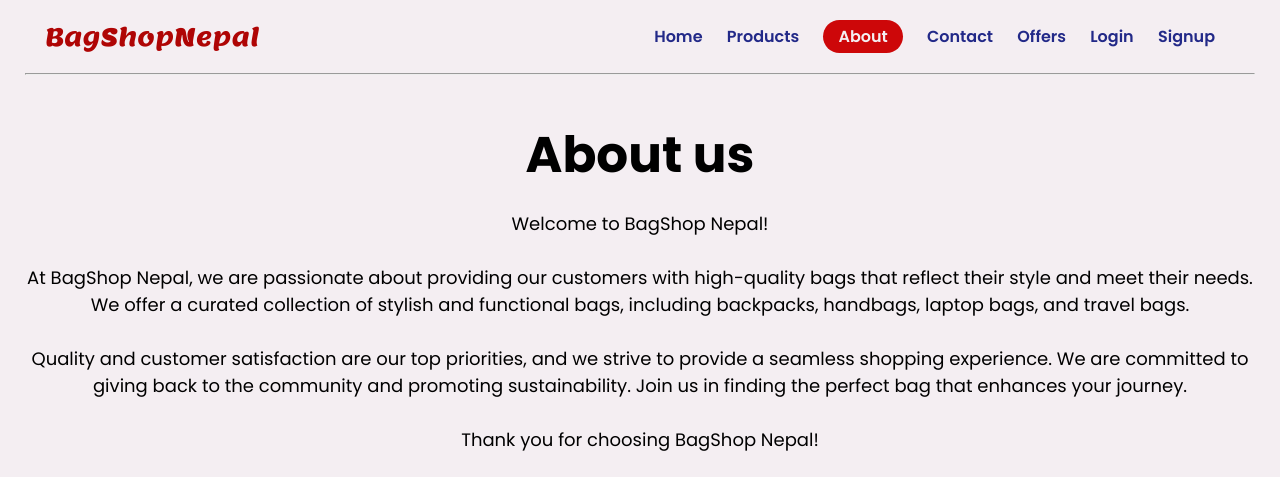
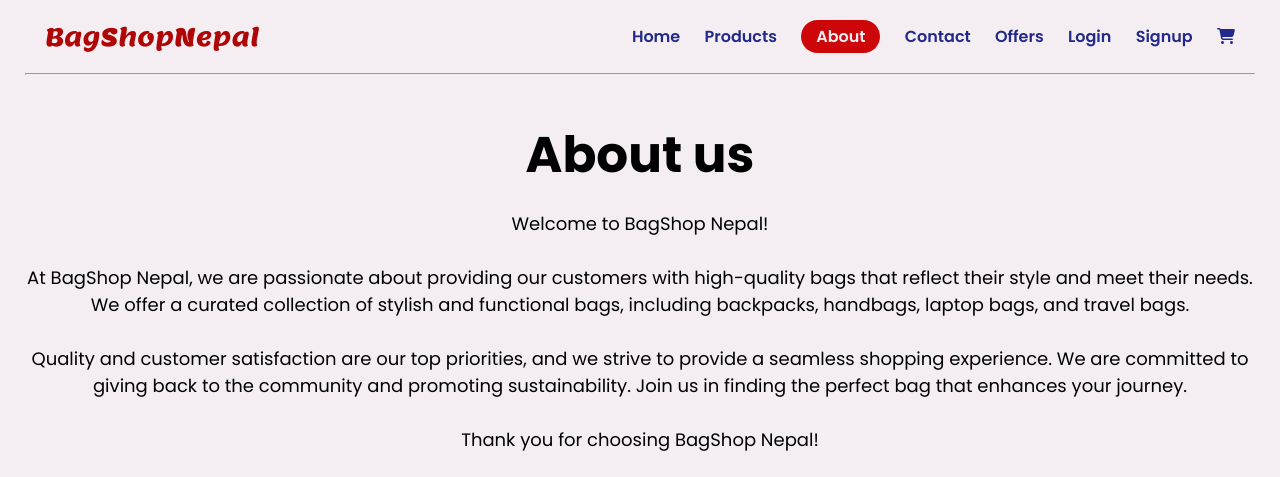
Before and after one commit to AayuStha/project-ecommerce, a PHP site: page /about.html in a window 1280 px wide. Shown: the top 477 px of the page. Run offline with PHP 8.4, Linux system fonts and the light colour scheme.

Commit message:
cart icon

```diff
--- a/about.html
+++ b/about.html
@@ -32,6 +32,7 @@
                         <li><a href="/project-ecommerce/offers.html">Offers</a></li>
                         <li><a href="/project-ecommerce/login.php">Login</a></li>
                         <li><a href="/project-ecommerce/signup.html">Signup</a></li>
+                        <a href="cart.php"><i class="fa-solid fa-cart-shopping"></i></a>
                     </ul>
                 </nav>
                 <button id="hamburger-menu" class="hamburger-menu">
--- a/cart.php
+++ b/cart.php
@@ -104,6 +104,7 @@
                         <li><a href="/project-ecommerce/offers.html">Offers</a></li>
                         <li><a href="/project-ecommerce/login.php">Login</a></li>
                         <li><a href="/project-ecommerce/signup.html">Signup</a></li>
+                        <a href="cart.php"><i class="fa-solid fa-cart-shopping"></i></a>
                     </ul>
                 </nav>
                 <button id="hamburger-menu" class="hamburger-menu">
--- a/contact.html
+++ b/contact.html
@@ -35,6 +35,7 @@
                         <li><a href="/project-ecommerce/offers.html">Offers</a></li>
                         <li><a href="/project-ecommerce/login.php">Login</a></li>
                         <li><a href="/project-ecommerce/signup.html">Signup</a></li>
+                        <a href="cart.php"><i class="fa-solid fa-cart-shopping"></i></a>
                     </ul>
                 </nav>
                 <button id="hamburger-menu" class="hamburger-menu">
--- a/insert.php
+++ b/insert.php
@@ -32,6 +32,7 @@
                         <li><a href="/project-ecommerce/offers.html">Offers</a></li>
                         <li><a href="/project-ecommerce/backend/contact.php">Login</a></li>
                         <li><a href="/project-ecommerce/signup.html">Signup</a></li>
+                        <a href="cart.php"><i class="fa-solid fa-cart-shopping"></i></a>
                     </ul>
                 </nav>
                 <button id="hamburger-menu" class="hamburger-menu">
--- a/login.php
+++ b/login.php
@@ -160,6 +160,7 @@
                         <li><a href="/project-ecommerce/offers.html">Offers</a></li>
                         <li><a href="/project-ecommerce/backend/contact.php" class="active">Login</a></li>
                         <li><a href="/project-ecommerce/signup.html">Signup</a></li>
+                        <a href="cart.php"><i class="fa-solid fa-cart-shopping"></i></a>
                     </ul>
                 </nav>
                 <button id="hamburger-menu" class="hamburger-menu">
--- a/offers.html
+++ b/offers.html
@@ -32,6 +32,7 @@
                     <li><a href="/project-ecommerce/offers.html" class = "active">Offers</a></li>
                     <li><a href="/project-ecommerce/login.php">Login</a></li>
                     <li><a href="/project-ecommerce/signup.html">Signup</a></li>
+                    <a href="cart.php"><i class="fa-solid fa-cart-shopping"></i></a>
                 </ul>
             </nav>
             <button id="hamburger-menu" class="hamburger-menu">
--- a/policy.html
+++ b/policy.html
@@ -32,6 +32,7 @@
                         <li><a href="/project-ecommerce/offers.html">Offers</a></li>
                         <li><a href="/project-ecommerce/login.php">Login</a></li>
                         <li><a href="/project-ecommerce/signup.html">Signup</a></li>
+                        <a href="cart.php"><i class="fa-solid fa-cart-shopping"></i></a>
                     </ul>
                 </nav>
                 <button id="hamburger-menu" class="hamburger-menu">
--- a/product_detail.php
+++ b/product_detail.php
@@ -90,6 +90,7 @@
                         <li><a href="/project-ecommerce/offers.html">Offers</a></li>
                         <li><a href="/project-ecommerce/login.php">Login</a></li>
                         <li><a href="/project-ecommerce/signup.html">Signup</a></li>
+                        <a href="cart.php"><i class="fa-solid fa-cart-shopping"></i></a>
                     </ul>
                 </nav>
                 <!-- <img src="images/cart.png" width="30px" height="30px"alt="cart"> -->
--- a/products.php
+++ b/products.php
@@ -74,6 +74,7 @@
                         <li><a href="/project-ecommerce/offers.html">Offers</a></li>
                         <li><a href="/project-ecommerce/login.php">Login</a></li>
                         <li><a href="/project-ecommerce/signup.html">Signup</a></li>
+                        <a href="cart.php"><i class="fa-solid fa-cart-shopping"></i></a>
                     </ul>
                 </nav>
                 <button id="hamburger-menu" class="hamburger-menu">
--- a/return.html
+++ b/return.html
@@ -32,6 +32,7 @@
                         <li><a href="/project-ecommerce/offers.html">Offers</a></li>
                         <li><a href="/project-ecommerce/login.php">Login</a></li>
                         <li><a href="/project-ecommerce/signup.html">Signup</a></li>
+                        <a href="cart.php"><i class="fa-solid fa-cart-shopping"></i></a>
                     </ul>
                 </nav>
                 <button id="hamburger-menu" class="hamburger-menu">
--- a/search.php
+++ b/search.php
@@ -48,6 +48,7 @@
                         <li><a href="/project-ecommerce/offers.html">Offers</a></li>
                         <li><a href="/project-ecommerce/login.html">Login</a></li>
                         <li><a href="/project-ecommerce/signup.html">Signup</a></li>
+                        <a href="cart.php"><i class="fa-solid fa-cart-shopping"></i></a>
                     </ul>
                 </nav>
                 <!-- <img src="images/cart.png" width="30px" height="30px"alt="cart"> -->
--- a/shipping.html
+++ b/shipping.html
@@ -32,6 +32,7 @@
                         <li><a href="/project-ecommerce/offers.html">Offers</a></li>
                         <li><a href="/project-ecommerce/login.php">Login</a></li>
                         <li><a href="/project-ecommerce/signup.html">Signup</a></li>
+                        <a href="cart.php"><i class="fa-solid fa-cart-shopping"></i></a>
                     </ul>
                 </nav>
                 <button id="hamburger-menu" class="hamburger-menu">
--- a/subscribe.php
+++ b/subscribe.php
@@ -48,6 +48,7 @@
                         <li><a href="/project-ecommerce/offers.html">Offers</a></li>
                         <li><a href="/project-ecommerce/login.php">Login</a></li>
                         <li><a href="/project-ecommerce/signup.html">Signup</a></li>
+                        <a href="cart.php"><i class="fa-solid fa-cart-shopping"></i></a>
                     </ul>
                 </nav>
                 <button id="hamburger-menu" class="hamburger-menu">
--- a/terms.html
+++ b/terms.html
@@ -32,6 +32,7 @@
                         <li><a href="/project-ecommerce/offers.html">Offers</a></li>
                         <li><a href="/project-ecommerce/login.php">Login</a></li>
                         <li><a href="/project-ecommerce/signup.html">Signup</a></li>
+                        <a href="cart.php"><i class="fa-solid fa-cart-shopping"></i></a>
                     </ul>
                 </nav>
                 <button id="hamburger-menu" class="hamburger-menu">
```
